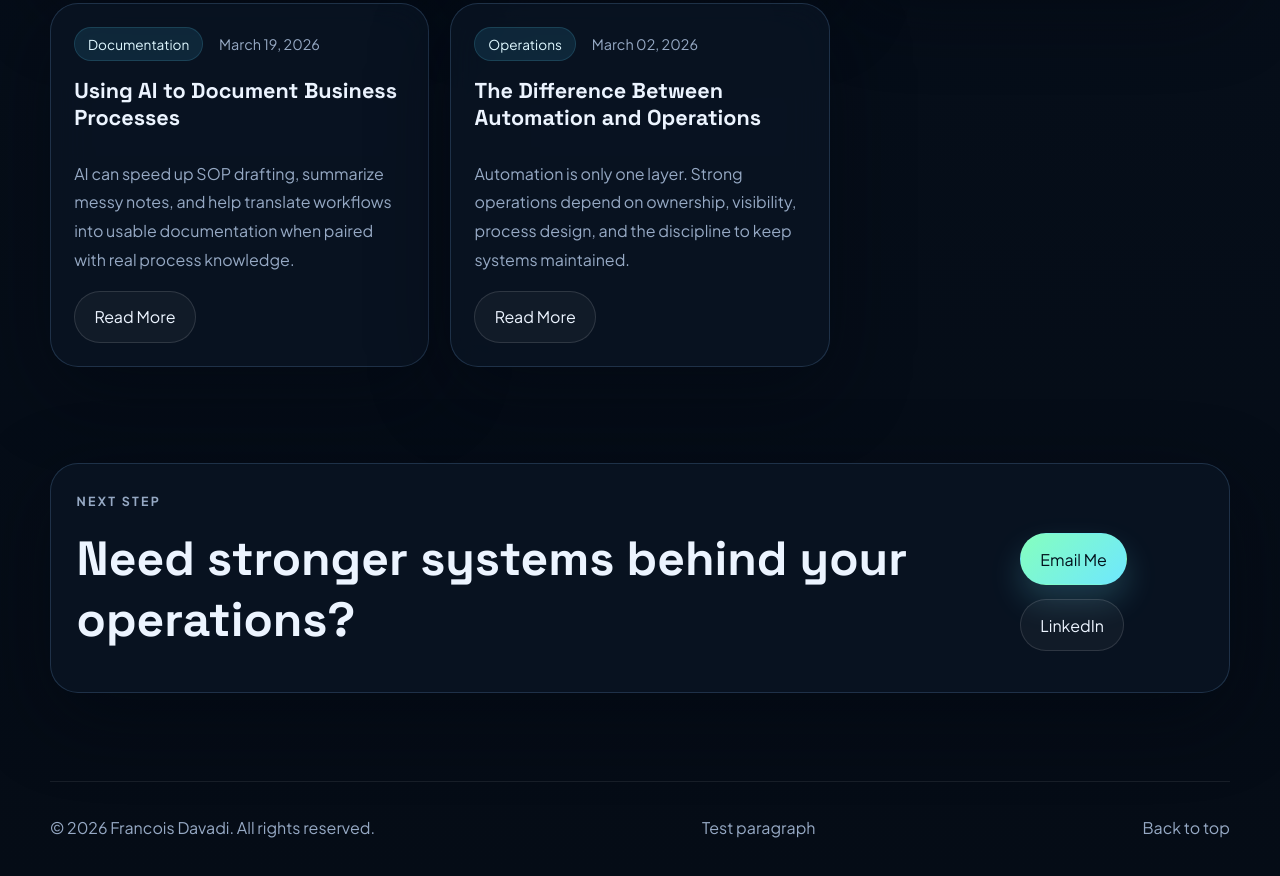
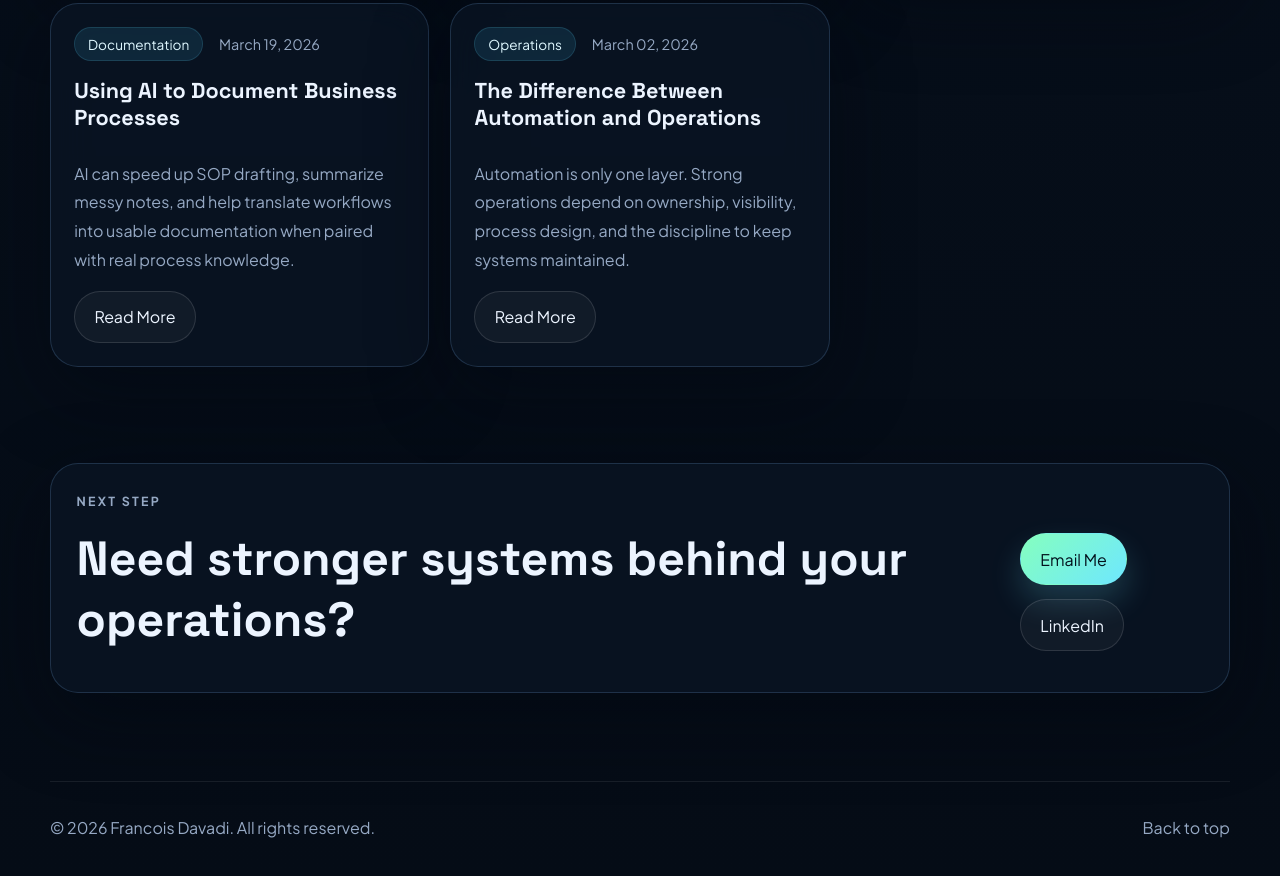
Before and after one commit to phantomewok/portfolio-website, a plain HTML site: page index.html in a window 1280 px wide. Shown: the part 5671-6547 px from the top of the page. Drawn offline with Linux system fonts and the light colour scheme.

Commit message:
Updated index.html

```diff
--- a/index.html
+++ b/index.html
@@ -303,7 +303,6 @@
       <footer class="site-footer">
         <div class="container footer-layout">
           <p>&copy; <span id="year"></span> Francois Davadi. All rights reserved.</p>
-          <p>Test paragraph</p>
           <a href="#home">Back to top</a>
         </div>
       </footer>
```
